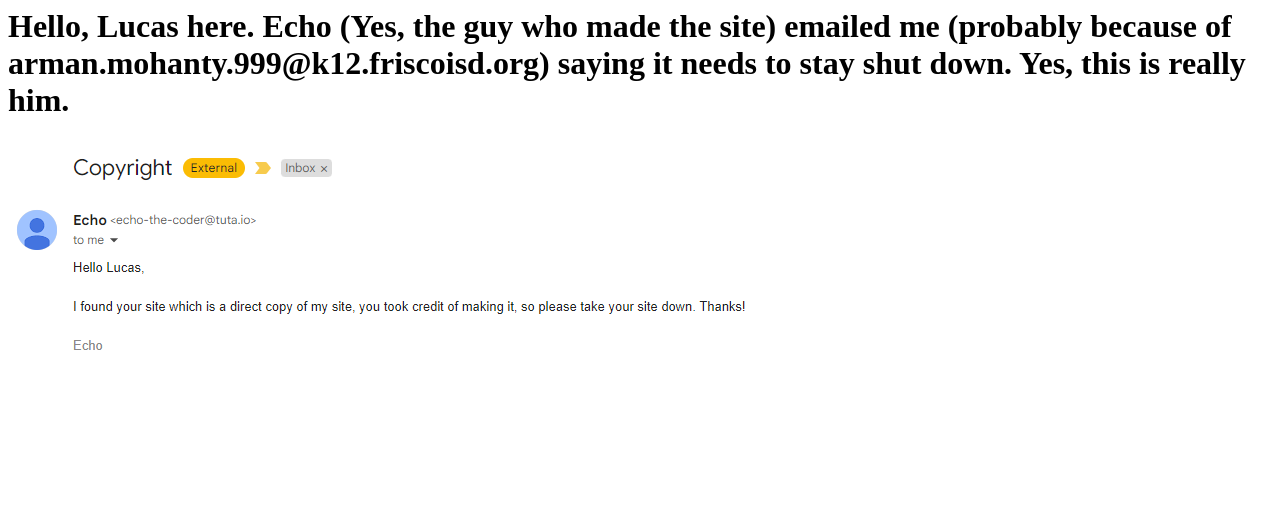
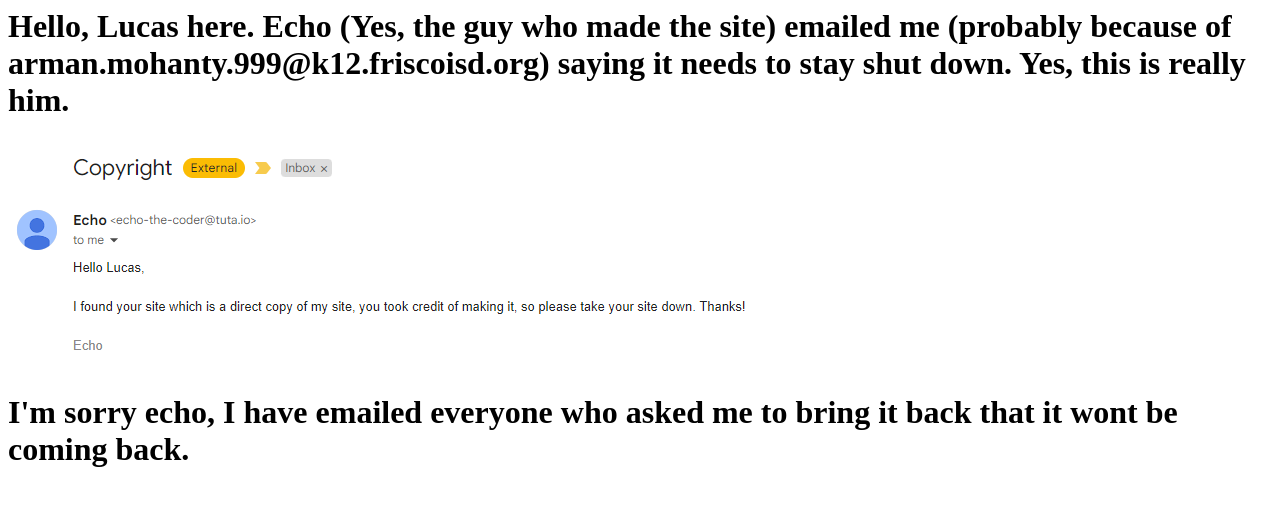
Before and after one commit to TeamKweller/shut-down-3kh00, a plain HTML site: page index.html in a window 1280 px wide. Drawn offline with Linux system fonts and the light colour scheme.

Commit message:
Update index.html

```diff
--- a/index.html
+++ b/index.html
@@ -1,2 +1,3 @@
 <h1> Hello, Lucas here. Echo (Yes, the guy who made the site) emailed me (probably because of arman.mohanty.999@k12.friscoisd.org) saying it needs to stay shut down. Yes, this is really him. </h1>
 <img src="little-peice-of-crap-arman.PNG">
+<h1> I'm sorry echo, I have emailed everyone who asked me to bring it back that it wont be coming back.
```
